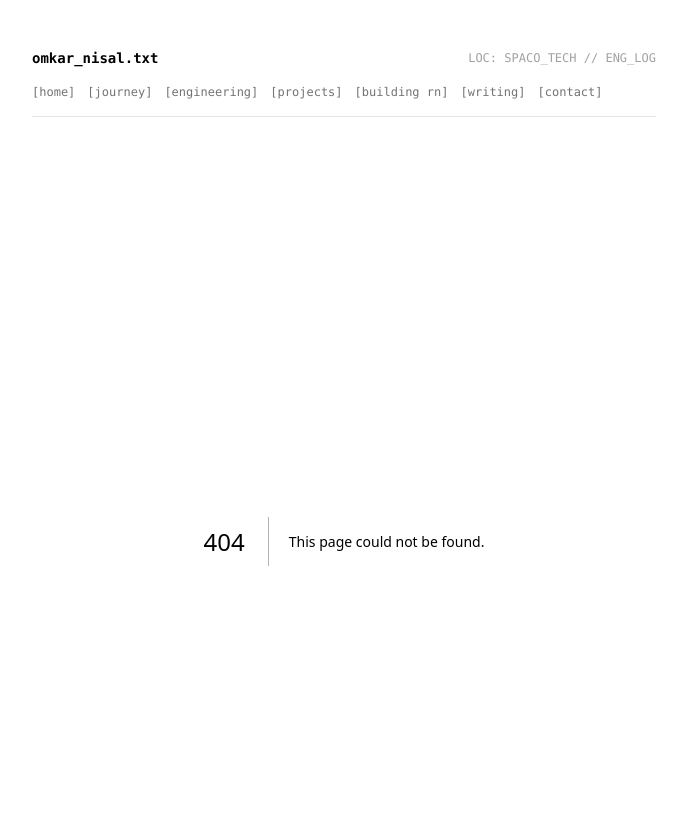
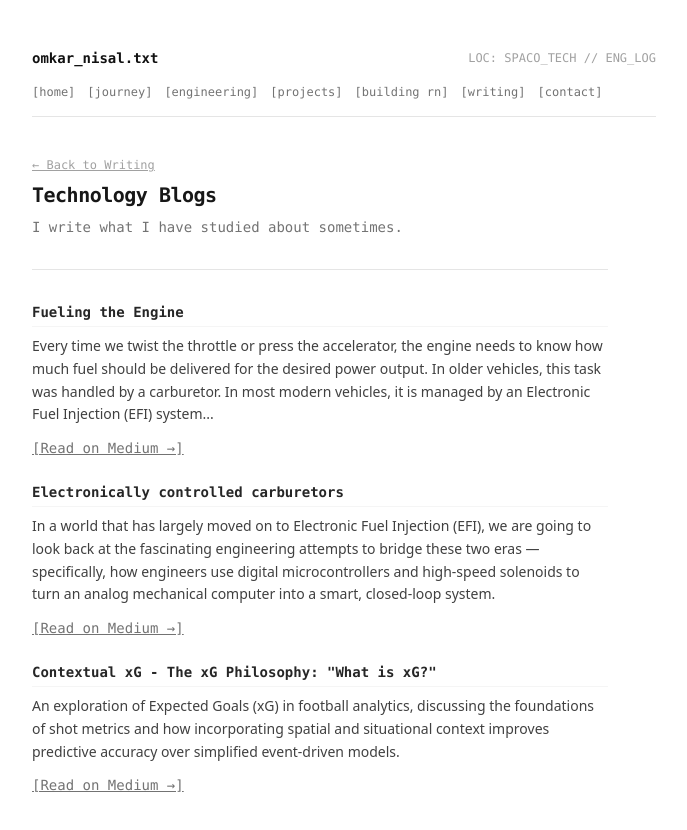
Before and after one commit to omkarnisal/omkarnisal, a Next.js app: page /writing/technology-blogs in a window 1280 px wide. Before the commit this address had no page. Shown: the top 830 px of the page, without its empty margins (296-983 px from the left). Built offline with nearby package versions, Linux system fonts and the light colour scheme.

Commit message:
Split writing page into separate technology-blogs and personal-blogs subpages

```diff
--- a/src/app/writing/page.tsx
+++ b/src/app/writing/page.tsx
@@ -1,30 +1,7 @@
 import React from 'react';
+import Link from 'next/link';
 
-interface TechArticle {
-  title: string;
-  excerpt: string;
-  link: string;
-}
-
-const techArticles: TechArticle[] = [
-  {
-    title: 'Fueling the Engine',
-    link: 'https://medium.com/@vinusomkar/fueling-the-engine-a7427f5dd142',
-    excerpt: 'Every time we twist the throttle or press the accelerator, the engine needs to know how much fuel should be delivered for the desired power output. In older vehicles, this task was handled by a carburetor. In most modern vehicles, it is managed by an Electronic Fuel Injection (EFI) system...'
-  },
-  {
-    title: 'Electronically controlled carburetors',
-    link: 'https://medium.com/@vinusomkar/electronically-controlled-carburetors-091cff0c793c',
-    excerpt: 'In a world that has largely moved on to Electronic Fuel Injection (EFI), we are going to look back at the fascinating engineering attempts to bridge these two eras — specifically, how engineers use digital microcontrollers and high-speed solenoids to turn an analog mechanical computer into a smart, closed-loop system.'
-  },
-  {
-    title: 'Contextual xG - The xG Philosophy: "What is xG?"',
-    link: 'https://medium.com/@vinusomkar',
-    excerpt: 'An exploration of Expected Goals (xG) in football analytics, discussing the foundations of shot metrics and how incorporating spatial and situational context improves predictive accuracy over simplified event-driven models.'
-  }
-];
-
-export default function WritingPage() {
+export default function WritingHubPage() {
   return (
     <div className="space-y-8 py-4 max-w-xl">
       <section className="space-y-2">
@@ -32,54 +9,46 @@ export default function WritingPage() {
           Writing
         </h1>
         <p className="text-sm text-neutral-500 font-mono">
-          Essays, engineering guides, and notes on embedded systems and analytics:
+          Essays, engineering guides, and thoughts divided by focus:
         </p>
       </section>
 
       <hr />
 
-      {/* Technology Blogs */}
       <section className="space-y-6">
-        <h2 className="text-sm font-bold font-mono text-neutral-950 uppercase tracking-wide">
-          # Technology Blogs
+        {/* Technology Blogs Link Card */}
+        <div className="space-y-2 font-mono">
+          <div className="flex justify-between items-baseline border-b border-neutral-100 pb-1">
+            <h2 className="text-sm font-bold text-neutral-800">
+              Technology Blogs
             </h2>
-
-        <div className="space-y-6">
-          {techArticles.map((article, index) => (
-            <div key={index} className="space-y-2 font-mono">
-              <div className="flex justify-between items-baseline border-b border-neutral-100 pb-1">
-                <h3 className="text-sm font-bold text-neutral-800">
-                  {article.title}
-                </h3>
           </div>
           <p className="text-sm text-neutral-700 leading-relaxed font-sans">
-                {article.excerpt}
+            I write what I have studied about sometimes.
           </p>
           <div className="pt-1 text-sm">
-                <a
-                  href={article.link}
-                  target="_blank"
-                  rel="noopener noreferrer"
-                  className="underline text-neutral-500 hover:text-neutral-900"
-                >
-                  [Read on Medium →]
-                </a>
+            <Link href="/writing/technology-blogs" className="underline text-neutral-500 hover:text-neutral-900">
+              [Browse tech logs →]
+            </Link>
           </div>
         </div>
-          ))}
+
+        {/* Personal Blogs Link Card */}
+        <div className="space-y-2 font-mono">
+          <div className="flex justify-between items-baseline border-b border-neutral-100 pb-1">
+            <h2 className="text-sm font-bold text-neutral-800">
+              Personal Blogs
+            </h2>
           </div>
-      </section>
-
-      <hr />
-
-      {/* Personal Blogs */}
-      <section className="space-y-4">
-        <h2 className="text-sm font-bold font-mono text-neutral-950 uppercase tracking-wide">
-          # Personal Blogs
-        </h2>
-        <p className="text-sm text-neutral-500 italic font-mono">
-          No entries posted yet. Check back soon.
+          <p className="text-sm text-neutral-700 leading-relaxed font-sans">
+            Check out if you fw me as a person.
           </p>
+          <div className="pt-1 text-sm">
+            <Link href="/writing/personal-blogs" className="underline text-neutral-500 hover:text-neutral-900">
+              [Browse personal essays →]
+            </Link>
+          </div>
+        </div>
       </section>
     </div>
   );
--- /dev/null
+++ b/src/app/writing/personal-blogs/page.tsx
@@ -0,0 +1,30 @@
+import React from 'react';
+import Link from 'next/link';
+
+export default function PersonalBlogsPage() {
+  return (
+    <div className="space-y-8 py-4 max-w-xl">
+      <section className="space-y-2">
+        <div className="text-xs font-mono text-neutral-400">
+          <Link href="/writing" className="underline hover:text-neutral-900">
+            ← Back to Writing
+          </Link>
+        </div>
+        <h1 className="text-xl font-bold tracking-tight text-neutral-900 font-mono">
+          Personal Blogs
+        </h1>
+        <p className="text-sm text-neutral-500 font-mono">
+          Check out if you fw me as a person.
+        </p>
+      </section>
+
+      <hr />
+
+      <section className="space-y-4">
+        <p className="text-sm text-neutral-500 italic font-mono">
+          No entries posted yet. Check back soon.
+        </p>
+      </section>
+    </div>
+  );
+}
--- /dev/null
+++ b/src/app/writing/technology-blogs/page.tsx
@@ -0,0 +1,75 @@
+import React from 'react';
+import Link from 'next/link';
+
+interface TechArticle {
+  title: string;
+  excerpt: string;
+  link: string;
+}
+
+const techArticles: TechArticle[] = [
+  {
+    title: 'Fueling the Engine',
+    link: 'https://medium.com/@vinusomkar/fueling-the-engine-a7427f5dd142',
+    excerpt: 'Every time we twist the throttle or press the accelerator, the engine needs to know how much fuel should be delivered for the desired power output. In older vehicles, this task was handled by a carburetor. In most modern vehicles, it is managed by an Electronic Fuel Injection (EFI) system...'
+  },
+  {
+    title: 'Electronically controlled carburetors',
+    link: 'https://medium.com/@vinusomkar/electronically-controlled-carburetors-091cff0c793c',
+    excerpt: 'In a world that has largely moved on to Electronic Fuel Injection (EFI), we are going to look back at the fascinating engineering attempts to bridge these two eras — specifically, how engineers use digital microcontrollers and high-speed solenoids to turn an analog mechanical computer into a smart, closed-loop system.'
+  },
+  {
+    title: 'Contextual xG - The xG Philosophy: "What is xG?"',
+    link: 'https://medium.com/@vinusomkar',
+    excerpt: 'An exploration of Expected Goals (xG) in football analytics, discussing the foundations of shot metrics and how incorporating spatial and situational context improves predictive accuracy over simplified event-driven models.'
+  }
+];
+
+export default function TechnologyBlogsPage() {
+  return (
+    <div className="space-y-8 py-4 max-w-xl">
+      <section className="space-y-2">
+        <div className="text-xs font-mono text-neutral-400">
+          <Link href="/writing" className="underline hover:text-neutral-900">
+            ← Back to Writing
+          </Link>
+        </div>
+        <h1 className="text-xl font-bold tracking-tight text-neutral-900 font-mono">
+          Technology Blogs
+        </h1>
+        <p className="text-sm text-neutral-500 font-mono">
+          I write what I have studied about sometimes.
+        </p>
+      </section>
+
+      <hr />
+
+      <section className="space-y-6">
+        <div className="space-y-6">
+          {techArticles.map((article, index) => (
+            <div key={index} className="space-y-2 font-mono">
+              <div className="flex justify-between items-baseline border-b border-neutral-100 pb-1">
+                <h2 className="text-sm font-bold text-neutral-800">
+                  {article.title}
+                </h2>
+              </div>
+              <p className="text-sm text-neutral-700 leading-relaxed font-sans">
+                {article.excerpt}
+              </p>
+              <div className="pt-1 text-sm">
+                <a
+                  href={article.link}
+                  target="_blank"
+                  rel="noopener noreferrer"
+                  className="underline text-neutral-500 hover:text-neutral-900"
+                >
+                  [Read on Medium →]
+                </a>
+              </div>
+            </div>
+          ))}
+        </div>
+      </section>
+    </div>
+  );
+}
```
Lines whose indentation alone changed are shown as unchanged.
